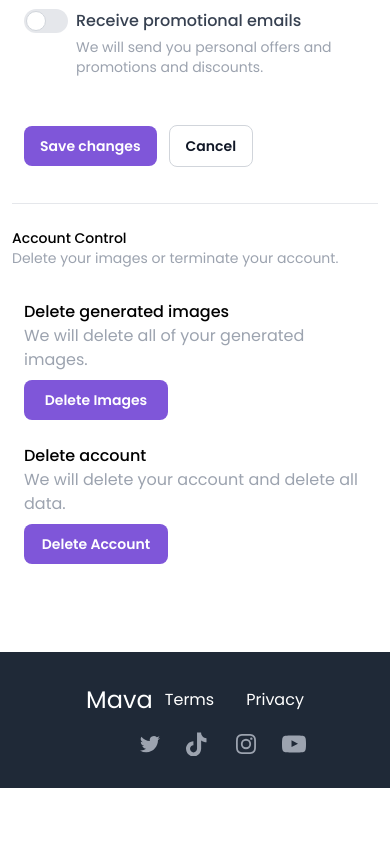
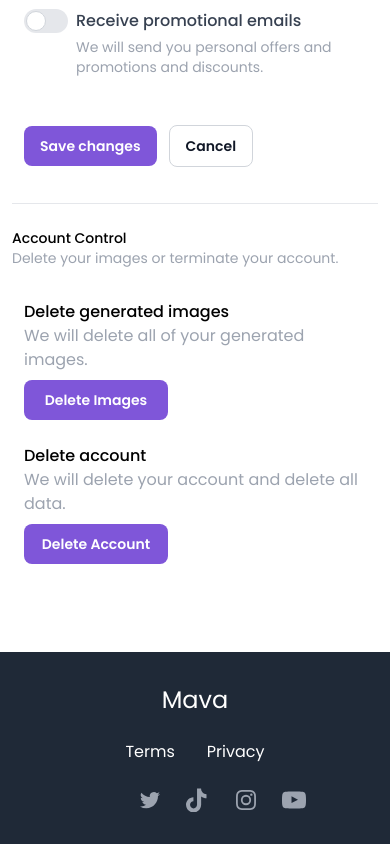
Before and after one commit to brandojesus0624/AI-web-frontend, a React (Create React App) app: page /setting in a window 390 px wide. Shown: the part 1000-1844 px from the top of the page. Before the commit the page ends 1788 px from the top, so only its background shows below. Built offline with nearby package versions, Linux system fonts and the light colour scheme.

Commit message:
Footer responsive & avatar componenet width

```diff
--- a/src/components/basic/avatar.js
+++ b/src/components/basic/avatar.js
@@ -1,7 +1,7 @@
 const Avatar = ({image, size, state, username}) => {
   return (
   <div id="avatar" className="mr-6 flex md:justify-center items-center">
-    {!!state ? <img alt="avatar" src={image} width={size} height={size} className="rounded-full" style={{height: size}}/> :
+    {!!state ? <img alt="avatar" src={image} width={size} height={size} className="rounded-full" style={{height: size, maxWidth:size}}/> :
     <div className="flex md:justify-center items-center relative text-white font-poppinsMedium" style={{width: size, height:size}}><img width={size} height={size} src={require('../../assets/img/avatarPlaceholder.png')} className="absolute -z-10" style={{maxWidth: size}}/>{username?.[0]}</div>
     }
   </div>
--- a/src/layout/footer.js
+++ b/src/layout/footer.js
@@ -2,16 +2,16 @@ const Footer = () => {
   return (
     <footer className="w-full px-20 py-8 text-white bg-gray-800">
       <div className="flex items-center flex-col md:flex-row justify-between">
-        <div className="md:w-[52%] w-full justify-around md:justify-between items-center flex">
+        <div className="md:w-[52%] w-full justify-around md:justify-between items-center flex flex-col md:flex-row">
           <h1 className="text-2xl">Mava</h1>
-          <div className="">
+          <div className="md:mt-0 mt-6">
             <a href="#" className="mr-8">
               Terms
             </a>
             <a href="#">Privacy</a>
           </div>
         </div>
-        <div className="flex md:mt-0 mt-4 space-x-6 justify-around w-1/2 md:w-auto md:justify-center items-center">
+        <div className="flex md:mt-0 mt-6 space-x-6 justify-around w-1/2 md:w-auto md:justify-center items-center">
           <a href="#" className="text-gray-400 hover:text-gray-900">
             <svg
               className="w-6 h-6"
```
